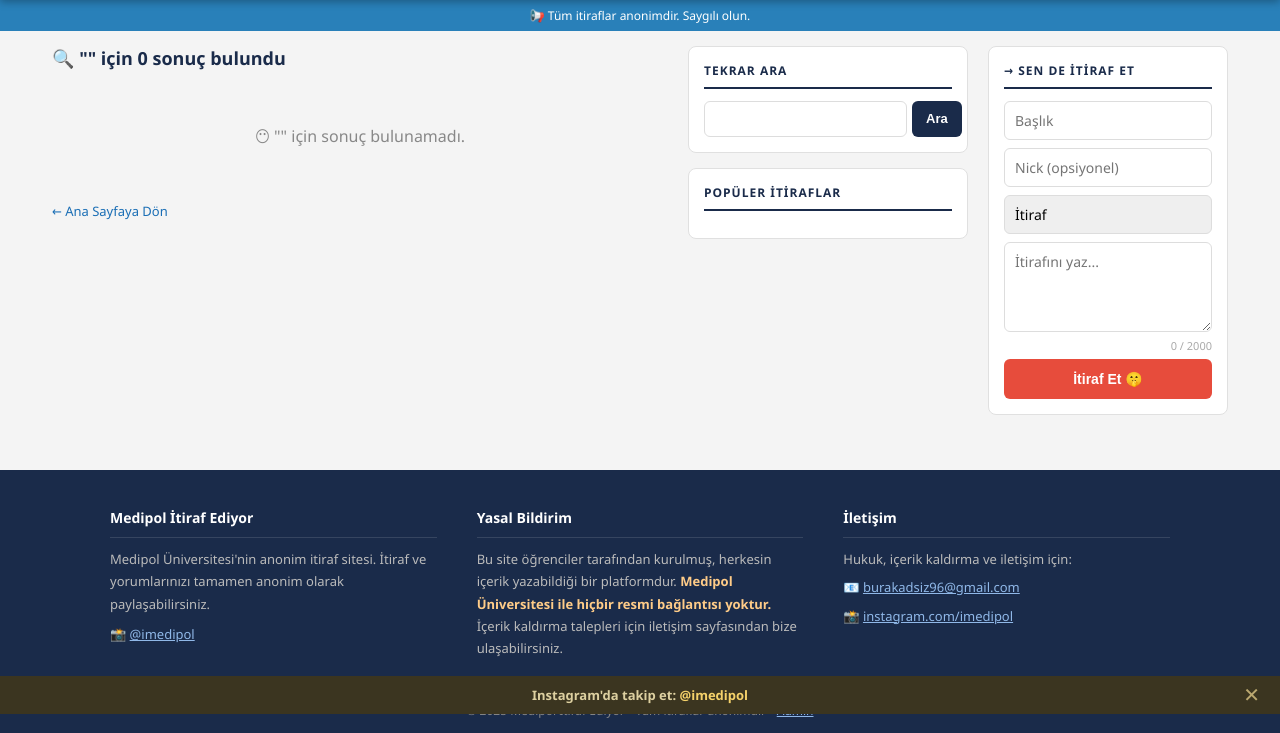
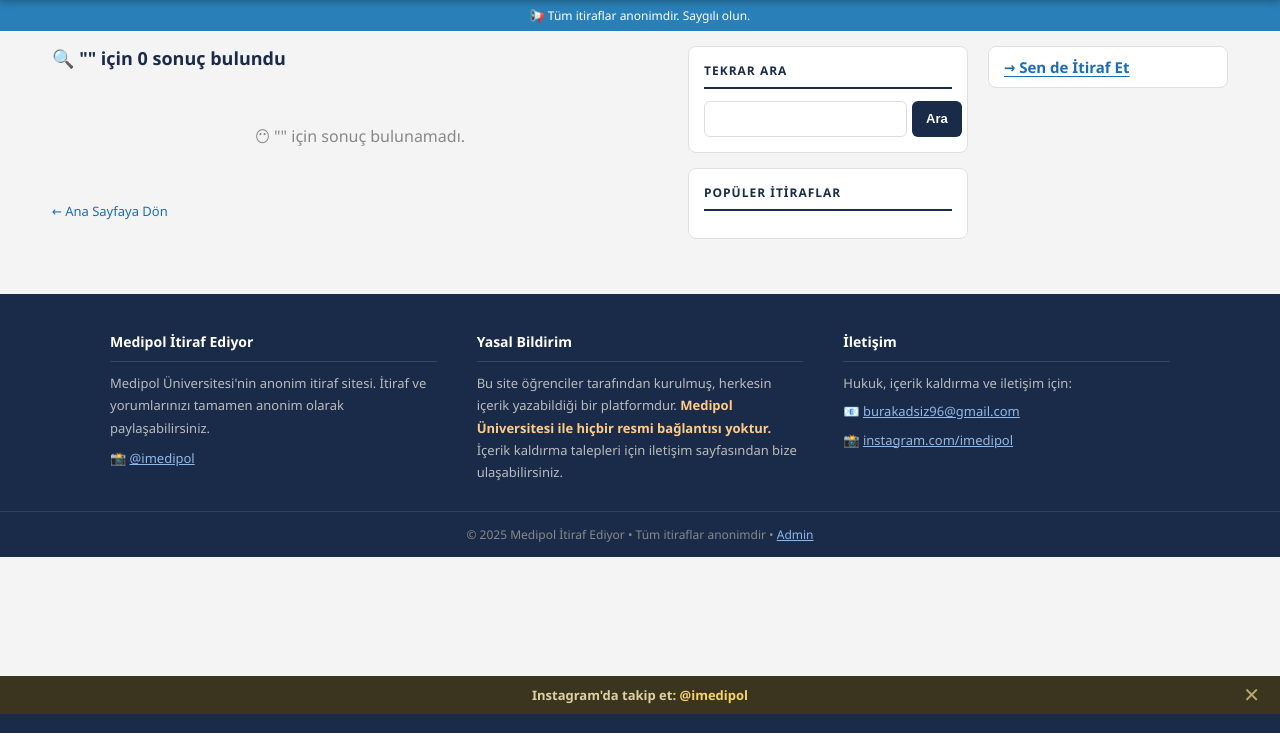
Before and after one commit to medipolitiraf/medipol-itiraf, a Flask app: template templates/ara.html in a window 1280 px wide. Shown: the part 86-819 px from the top of the page. Run offline with Flask 3, Linux system fonts and the light colour scheme; the template is opened without the code that fills it, so the values that code supplies are empty.

Commit message:
Arama sayfası: sidebar itiraf formu yerine text link

```diff
--- a/templates/ara.html
+++ b/templates/ara.html
@@ -51,20 +51,8 @@
     </div>
 
     <div class="sidebar-col">
-        <div class="sidebar-card">
-            <div class="sidebar-title">→ Sen de İtiraf Et</div>
-            <form class="itiraf-form-sidebar" method="POST" action="/itiraf-et">
-                <input type="text" name="baslik" placeholder="Başlık" required maxlength="200">
-                <input type="text" name="nick" placeholder="Nick (opsiyonel)" maxlength="50">
-                <select name="kategori">
-                    <option value="itiraf">İtiraf</option>
-                    <option value="ilan">İlan</option>
-                    <option value="kayip">Kayıp Eşya</option>
-                    <option value="soru">Soru-Cevap</option>
-                </select>
-                <textarea name="icerik" placeholder="İtirafını yaz..." required maxlength="2000"></textarea>
-                <button type="submit" class="btn btn-red">İtiraf Et 🤫</button>
-            </form>
+        <div class="sidebar-card sidebar-itiraf-text-card">
+            <a href="/itiraf-et" class="sidebar-itiraf-text">→ Sen de İtiraf Et</a>
         </div>
     </div>
 </div>
```
